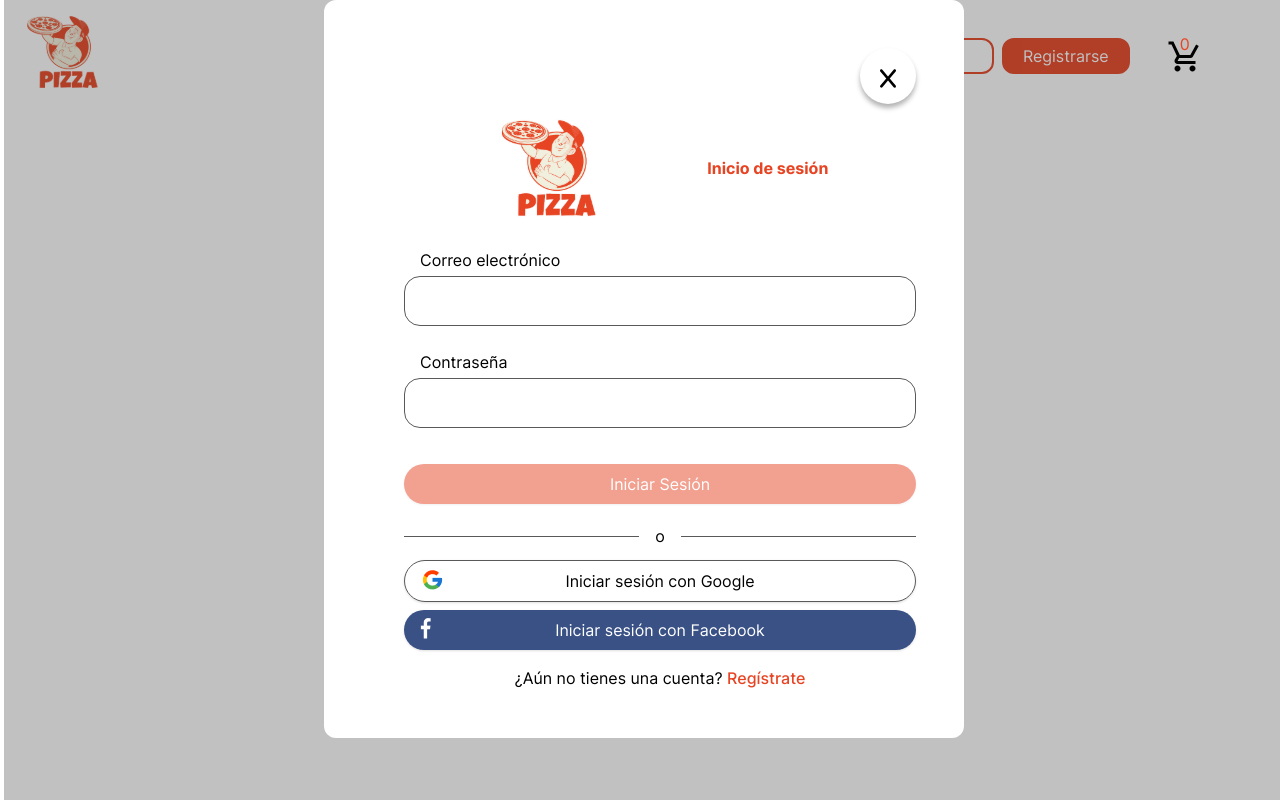
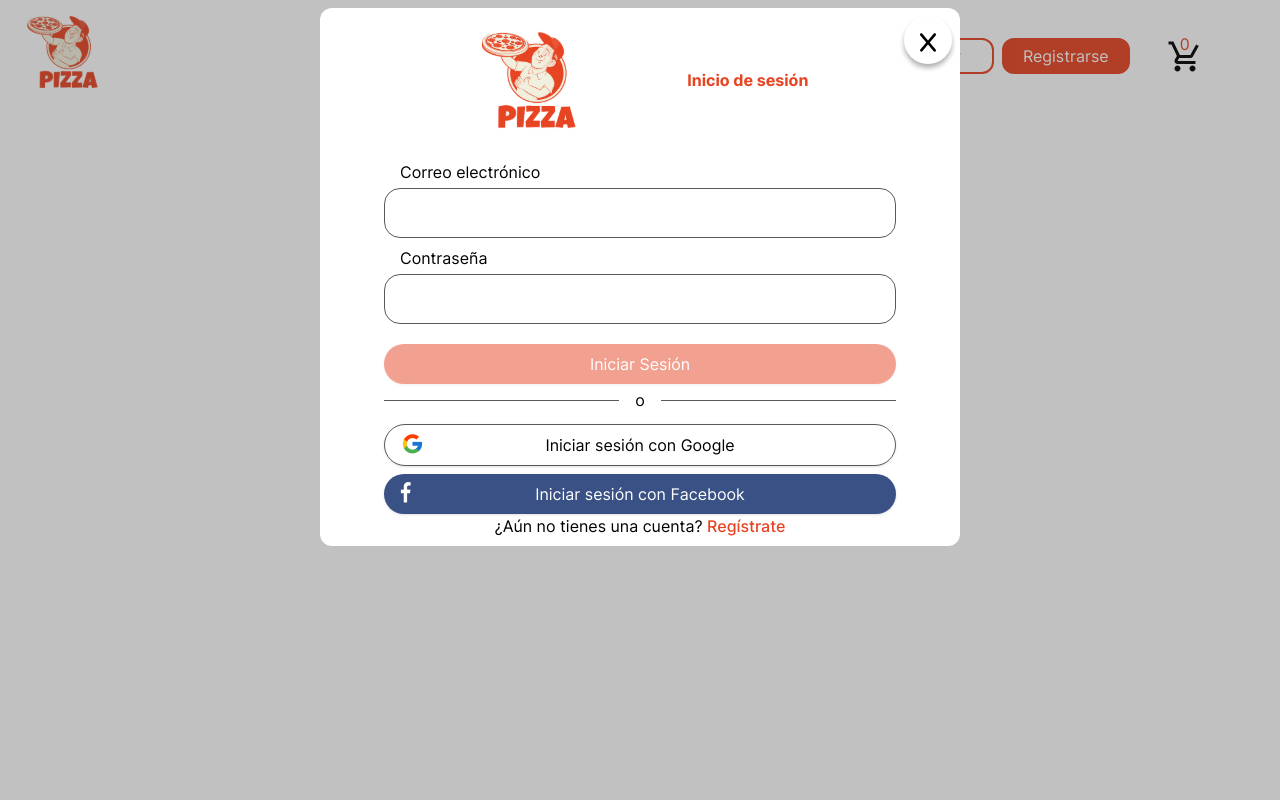
Before and after one commit to Azueel/Pizzeria-Don-Remolo, a Next.js app: page / in a window 1280 px wide. Both pictures are taken after a click on the button "Ingresar". Built offline with nearby package versions, Linux system fonts and the light colour scheme; no server answers.

Commit message:
login form styles improved (not finished)

```diff
--- a/modules/home-header/components/mobile/CloseBtn.js
+++ b/modules/home-header/components/mobile/CloseBtn.js
@@ -9,7 +9,8 @@ export const CloseBtn = () => {
 	const handleClose = (e) => dispatch(handleModal(e.target.dataset.modal));
 
 	return (
-		<div className="flex justify-center items-center w-14 h-14 bg-white rounded-[50%] shadow-button">
+		// <div className="lg:absolute lg:right-2 flex justify-center items-center w-12 h-12 bg-white rounded-[50%] shadow-button">
+		<div className={`${modalOpts.login && 'absolute top-2 right-2'} lg:absolute lg:right-2 flex justify-center items-center w-12 h-12 bg-white rounded-[50%] shadow-button`}>
 			<div className="w-4 h-4 cursor-pointer">
 				<Image
 					onClick={handleClose}
--- a/modules/login/Main.js
+++ b/modules/login/Main.js
@@ -1,11 +1,11 @@
 import LoginForm from './components/LoginForm';
 import HeaderForm from '../shared/HeaderForm';
 
-const Main = ({ handleModal }) => {
+const Main = () => {
 	return (
 		<div className="w-full sm:min-w-md">
-			<HeaderForm handleModal={handleModal} title="Inicio de sesión" />
-			<LoginForm handleModal={handleModal} />
+			<HeaderForm title="Inicio de sesión" />
+			<LoginForm />
 		</div>
 	);
 };
--- a/modules/login/components/LoginForm.js
+++ b/modules/login/components/LoginForm.js
@@ -65,12 +65,12 @@ export default function LoginForm() {
 			}}
 		>
 			{(formik) => (
-				<Form className="flex flex-col gap-4">
+				<Form className="flex flex-col w-full">
 					<Input label="Correo electrónico" name="email" type="email" />
 					{errorMessage && <ErrorMessage message={errorMessage} />}
 					<Input label="Contraseña" name="password" type="password" />
 					<button
-						className="button-primary mt-3 disabled:opacity-50 disabled:cursor-not-allowed"
+						className="button-primary w-full max-w-[512px] mt-3 disabled:opacity-50 disabled:cursor-not-allowed"
 						type="submit"
 						iserror={errorMessage}
 						disabled={!(formik.isValid && formik.dirty)}
@@ -78,7 +78,7 @@ export default function LoginForm() {
 						Iniciar Sesión
 					</button>
 					<SocialButtons action={'Iniciar sesión'} />
-					<div className="text-center">
+					<div className="w-full max-w-[512px] text-center">
 						<span>¿Aún no tienes una cuenta?</span> {''}
 						<span
 							className="font-medium text-primary hover:font-bold cursor-pointer"
--- a/modules/register/Main.js
+++ b/modules/register/Main.js
@@ -1,11 +1,11 @@
 import RegisterForm from './components/RegisterForm';
 import HeaderForm from '../shared/HeaderForm';
 
-const Main = ({ handleModal }) => {
+const Main = () => {
 	return (
 		<div className="w-full sm:min-w-md">
 			<HeaderForm title="Regístrate para una mejor experiencia" />
-			<RegisterForm handleModal={handleModal} />
+			<RegisterForm />
 		</div>
 	);
 };
--- a/modules/shared/HeaderForm.js
+++ b/modules/shared/HeaderForm.js
@@ -1,11 +1,11 @@
 import Image from 'next/image';
 import { CloseBtn } from '../home-header/components/mobile/CloseBtn';
 
-export default function HeaderForm({ title, handleModal }) {
+export default function HeaderForm({ title }) {
 	return (
 		<>
-			<div className='flex justify-end'> <CloseBtn handleMenu={handleModal} /> </div>
-			<div className="flex justify-evenly items-center mb-4">
+			<div className='flex justify-end w-full max-w-[512px]'> <CloseBtn /> </div>
+			<div className="flex justify-evenly items-center w-full max-w-[512px] mb-4">
 				<Image
 					src={require('../../public/assets/logo-fondo-blanco.svg')}
 					alt="logo don rémolo"
--- a/modules/shared/Input.js
+++ b/modules/shared/Input.js
@@ -8,7 +8,7 @@ export const Input = ({ label, ...props }) => {
 			<input
 				type="text"
 				autoComplete="off"
-				className={`w-full ${data.touched && data.error && 'border-red'}`}
+				className={`w-full max-w-[512px] ${data.touched && data.error && 'border-red'}`}
 				{...field}
 				{...props}
 			/>
--- a/modules/shared/Modal.js
+++ b/modules/shared/Modal.js
@@ -1,11 +1,7 @@
-const Modal = ({ children, modal, handleModal }) => {
+const Modal = ({ children }) => {
 	return (
-		<div
-			onClick={handleModal}
-			data-modal={modal}
-			className="modal-container flex justify-center items-center fixed top-0 w-full h-screen lg:p-4 bg-modal_bg animate-fade_in"
-		>
-			<div className="absolute bg-white p-2 sm:p-12 sm:px-16 md:px-20 top-0 bottom-0 md:bottom-auto w-full md:min-w-lg md:w-40 rounded-xl">
+		<div className="modal-container flex justify-center items-center fixed w-full h-screen top-0 left-0 bg-modal_bg animate-fade_in z-20">
+			<div className="absolute top-0 bottom-0 flex justify-center items-center w-full max-w-[640px] bg-white p-5 sm:p-2 sm:px-16 md:px-20 sm:top-2 sm:bottom-3 sm:rounded-xl md:bottom-auto md:min-w-lg md:w-40">
 				{children}
 			</div>
 		</div>
--- a/modules/shared/SocialButtons.js
+++ b/modules/shared/SocialButtons.js
@@ -3,18 +3,18 @@ import Image from 'next/image';
 export const SocialButtons = ({ action }) => {
 	return (
 		<div>
-			<div className="flex py-1 items-center">
+			<div className="flex py-1 items-center w-full max-w-[512px]">
 				<span className="flex-grow border-t border-gray-dark"></span>
 				<span className="flex-shrink mx-4 text-gray-400">o</span>
 				<span className="flex-grow border-t border-gray-dark"></span>
 			</div>
-			<button className="button border border-gray-dark mt-2 text-black ">
+			<button className="button w-full max-w-[512px] border border-gray-dark mt-2 text-black ">
 				<div className="w-max absolute">
 					<Image src={require('../../public/assets/iconGoogle.png')} alt="googleIcon" />
 				</div>
 				<span>{action} con Google</span>
 			</button>
-			<button className="button bg-facebook mt-2 text-white">
+			<button className="button w-full max-w-[512px] bg-facebook mt-2 text-white">
 				<div className="w-max absolute">
 					<Image
 						src={require('../../public/assets/iconFacebook.png')}
--- a/redux/slices/modal/modalSlice.js
+++ b/redux/slices/modal/modalSlice.js
@@ -16,7 +16,6 @@ const modalSlice = createSlice({
 				if(state.register) state.login = false;
 				state.register = !state.register;
 			} else if(action.payload === 'menu') {
-				console.log(action.payload)
 				state.menu = !state.menu;
 			}
 		},
```
